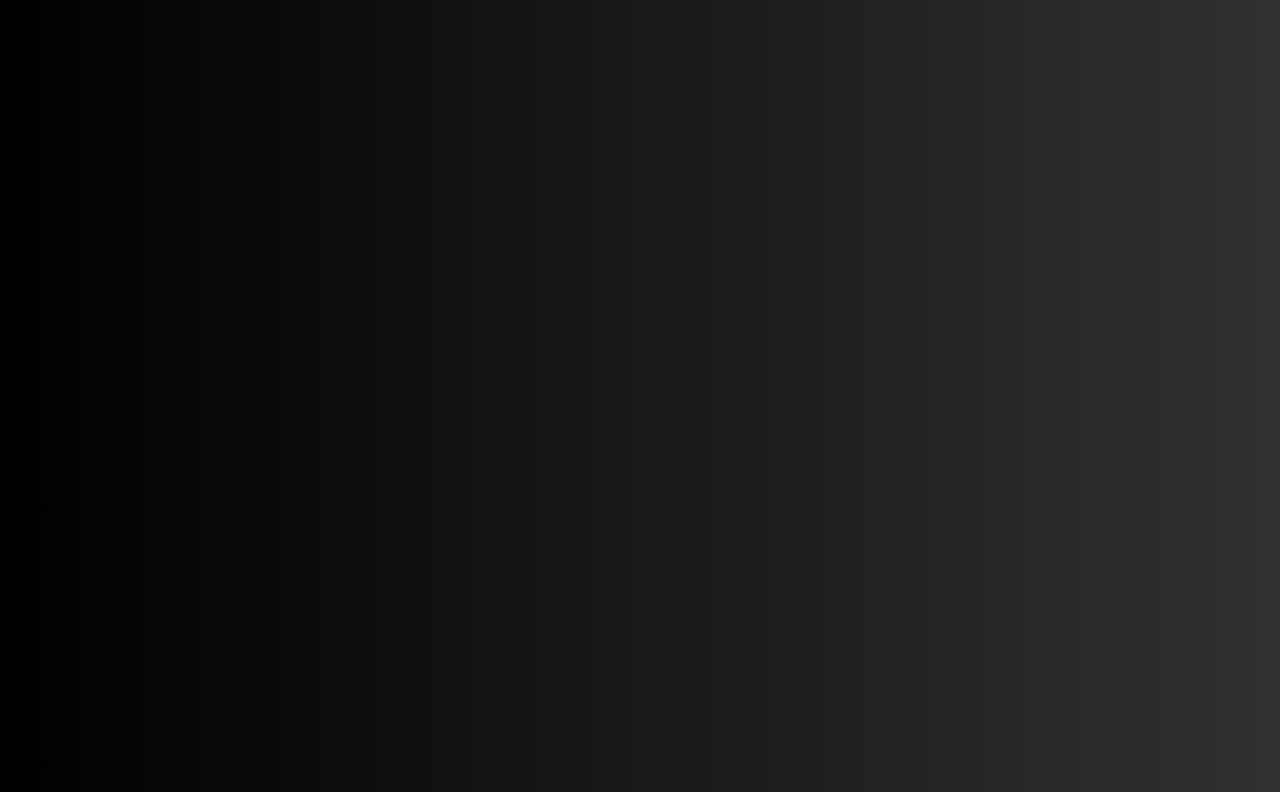
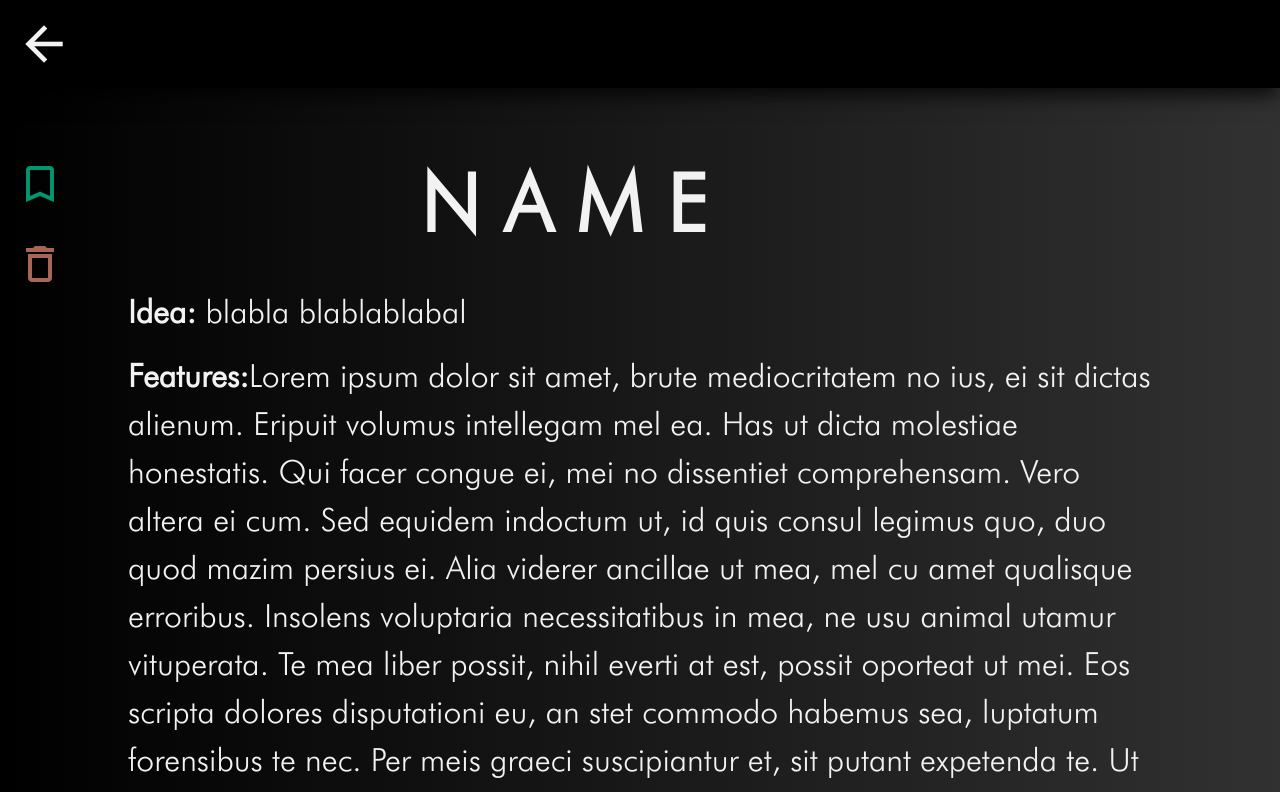
Before and after one commit to seb7887/projet, a React (Create React App) app in the folder projet/: page /project/1 in a window 1280 px wide. Shown: the top 792 px of the page. Built offline with nearby package versions, Linux system fonts and the light colour scheme.

Commit message:
projet: Project Card component and route added and styled

```diff
--- a/projet/src/components/Project.js
+++ b/projet/src/components/Project.js
@@ -64,13 +64,13 @@ const Icon = styled.i`
   opacity: 0;
 
   :hover {
-    color: red;
+    color: #df8875;
     opacity: 1;
   }
 
   @media (max-width: 500px) {
     opacity: 1;
-    color: red;
+    color: #df8875;
   }
 `;
 
--- a/projet/src/components/ProjectCard.js
+++ b/projet/src/components/ProjectCard.js
@@ -1,13 +1,206 @@
 import React from "react";
+import { Link } from "react-router-dom";
+import styled from 'styled-components';
 
+/**
+ * Styles
+ */
 
-const ProjectCard = props => {
-  const { name, idea, features, keywords } = props;
-  return (
-    <div className={cardStyles.modal}>
+const colorBase = '#f1f2f1';
+const colorDone = '#00c896';
+const colorDelete = '#df8875';
+const marginPanel = '2rem';
 
-    </div>
-  );
-};
+const Nav = styled.nav`
+  background: black;
+  display: flex;
+  flex-direction: row;
+  justify-content: space-between;
+  position: fixed;
+  width: 100%;
+  height: 5.5rem;
+  box-shadow: -1px 9px 18px -1px rgba(0, 0, 0, .75);
+  top: 0;
+  z-index: 999;
+`;
+
+const Back = styled.i`
+  color: inherit;
+  font-size: 3.5rem;
+  margin-top: 1rem;
+  margin-left: 1rem;
+  transition: all .3s;
+
+  :hover {
+    opacity: .5;
+  }
+`;
+
+const StyledLink = styled(Link)`
+  text-decoration: none;
+  color: inherit;
+
+  &:focus, &:hover, &:visited, &:link, &:active {
+    text-decoration: none;
+    color: inherit;
+  }
+`;
+
+const NavPanel = styled.div`
+  display: flex;
+  flex-direction: row;
+  margin-top: 1rem;
+  margin-right: 1rem;
+
+  @media (min-width: 750px) {
+    display: none;
+  }
+`;
+
+const Container = styled.div`
+  margin: auto;
+  margin-top: 9rem;
+  width: 100%;
+  display: grid;
+  grid-template-columns: 10vw 80vw;
+  grid-template-rows: 18vh 80vh;
+  grid-template-areas:
+    "name name"
+    "sidebar content";
+
+  @media (max-width: 750px) {
+    margin-top: 6.5rem;
+    grid-template-columns: 80vw;
+    grid-template-rows: 7vh 50vh;
+    grid-template-areas:
+      "name name"
+      "content content";
+  }
+`;
+
+const Panel = styled.div`
+  grid-area: sidebar;
+  display: flex;
+  flex-direction: column;
+  padding: 1rem;
+  position: fixed;
+
+  @media (max-width: 750px) {
+    display: none;
+  }
+`;
+
+const Icon = styled.i`
+  margin-bottom: ${props => props.margin};
+  font-size: 3rem;
+  color: ${props => props.color};
+  cursor: pointer;
+  opacity: .75;
+  transition: all .3s;
+
+  :hover {
+    opacity: 1;
+  }
+`;
+
+const Name = styled.div`
+  grid-area: name;
+  font-size: 5rem;
+  font-weight: bold;
+  letter-spacing: 1.5rem;
+  text-transform: uppercase;
+  display: flex;
+  justify-content: center;
+
+  @media (max-width: 750px) {
+    font-size: 2.5rem;
+  }
+`;
+
+const Content = styled.div`
+  grid-area: content;
+  font-size: 2rem;
+  word-wrap: break-word;
+
+  @media (max-width: 750px) {
+    padding: 1rem;
+    font-size: 1.2rem;
+  }
+`;
+
+/**
+ * Component
+ */
+
+class ProjectCard extends React.Component {
+  constructor(props) {
+    super(props);
+    this.state = {
+      done: false
+    };
+  }
+
+  handleDone = () => {
+    this.setState({ done: !this.state.done });
+  }
+
+  render() {
+    return (
+      <div>
+        <Nav>
+          <StyledLink to="/">
+            <Back className="material-icons">arrow_back</Back>
+          </StyledLink>
+          <NavPanel>
+            <Icon
+              className="material-icons"
+              onClick={this.handleDone}
+              color={colorBase}
+              margin='0'
+            >
+              { this.state.done ? 'bookmark' : 'bookmark_border' }
+            </Icon>
+            <Icon
+              className="material-icons"
+              color={colorBase}
+              margin='0'
+            >
+              delete_outline
+            </Icon>
+
+          </NavPanel>
+        </Nav>
+        <Container>
+          <Panel>
+            <Icon
+              className="material-icons"
+              onClick={this.handleDone}
+              color={colorDone}
+              margin={marginPanel}
+            >
+              { this.state.done ? 'bookmark' : 'bookmark_border' }
+            </Icon>
+            <Icon
+              className="material-icons"
+              color={colorDelete}
+              margin={marginPanel}
+            >
+              delete_outline
+            </Icon>
+          </Panel>
+          <Name>Name</Name>
+          <Content>
+            <p><strong>Idea:</strong> blabla blablablabal</p>
+            <p><strong>Features:</strong>Lorem ipsum dolor sit amet, brute mediocritatem no ius, ei sit dictas alienum. Eripuit volumus intellegam mel ea. Has ut dicta molestiae honestatis. Qui facer congue ei, mei no dissentiet comprehensam. Vero altera ei cum.
+            Sed equidem indoctum ut, id quis consul legimus quo, duo quod mazim persius ei. Alia viderer ancillae ut mea, mel cu amet qualisque erroribus. Insolens voluptaria necessitatibus in mea, ne usu animal utamur vituperata. Te mea liber possit, nihil everti at est, possit oporteat ut mei. Eos scripta dolores disputationi eu, an stet commodo habemus sea, luptatum forensibus te nec. Per meis graeci suscipiantur et, sit putant expetenda te.
+            Ut eos timeam equidem. Ut vel mutat facilis, mel quidam concludaturque ea, sed in labores democritum sadipscing. Eu est appareat indoctum, vel utamur legendos ad. Oratio nostro ceteros ne mei. Ius cu phaedrum liberavisse consectetuer, in wisi iuvaret aliquam eos, quo quas gloriatur ex.
+            Legimus disputationi per ad. Munere periculis ad sea, ad exerci integre evertitur sit. Simul tritani albucius id vix, nostro vivendo vel ex. Cu quo reque rationibus, nonumy mucius equidem cum ex, at laudem expetenda cotidieque sit. Clita feugait no est, ea purto scribentur vim, solum nemore detracto ex sed.
+            </p>
+          </Content>
+        </Container>
+      </div>
+    );
+  }
+}
 
 export default ProjectCard;
--- a/projet/src/components/ProjectList.js
+++ b/projet/src/components/ProjectList.js
@@ -1,5 +1,6 @@
 import React from "react";
 import { connect } from "react-redux";
+import { Link } from "react-router-dom";
 import styled from "styled-components";
 
 import Project from "./Project";
@@ -25,6 +26,16 @@ const Grid = styled.div`
   }
 `;
 
+const StyledLink = styled(Link)`
+  text-decoration: none;
+  color: inherit;
+
+  &:focus, &:hover, &:visited, &:link, &:active {
+    text-decoration: none;
+    color: inherit;
+  }
+`;
+
 const Load = styled.div`
   margin-top: 18rem;
   display: flex;
@@ -42,7 +53,9 @@ class ProjectList extends React.Component {
       return (
         <Grid>
           {projects.map(project => {
+            let path = `/project/${project._id}`;
             return (
+              <StyledLink to={path}>
                 <Project
                   key={project._id}
                   name={project.name}
@@ -54,6 +67,7 @@ class ProjectList extends React.Component {
                     project._id
                   )}
                 />
+              </StyledLink>
             );
           })}
         </Grid>
--- a/projet/src/containers/Main.js
+++ b/projet/src/containers/Main.js
@@ -7,6 +7,7 @@ import withAuth from "../hocs/withAuth";
 
 import MainPage from "../components/MainPage";
 import AuthForm from "../components/AuthForm";
+import ProjectCard from "../components/ProjectCard";
 import ProjectForm from "../components/ProjectForm";
 
 const Main = props => {
@@ -50,6 +51,7 @@ const Main = props => {
             );
           }}
         />
+        <Route path="/project/:id" component={ProjectCard} />
         <Route path="/project/new" component={withAuth(ProjectForm)} />
       </Switch>
     </div>
```
Lines whose indentation alone changed are shown as unchanged.
